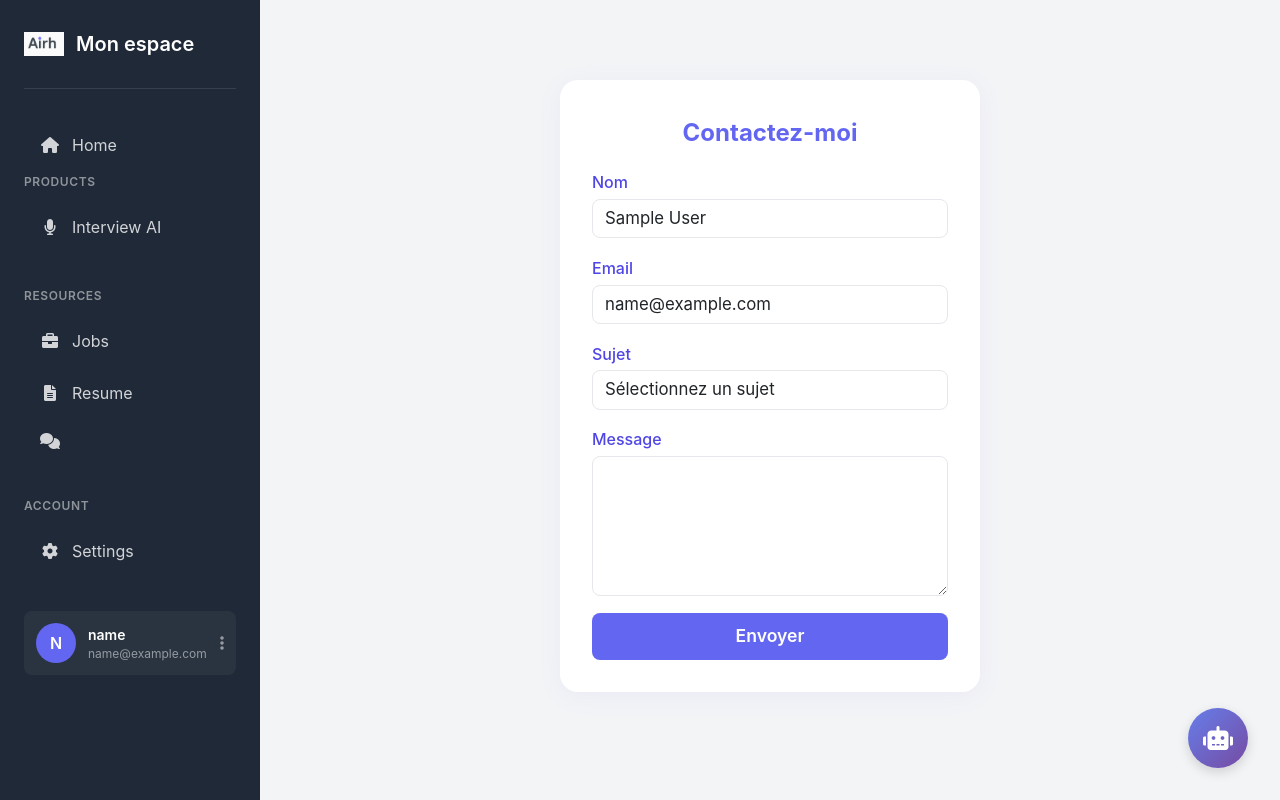
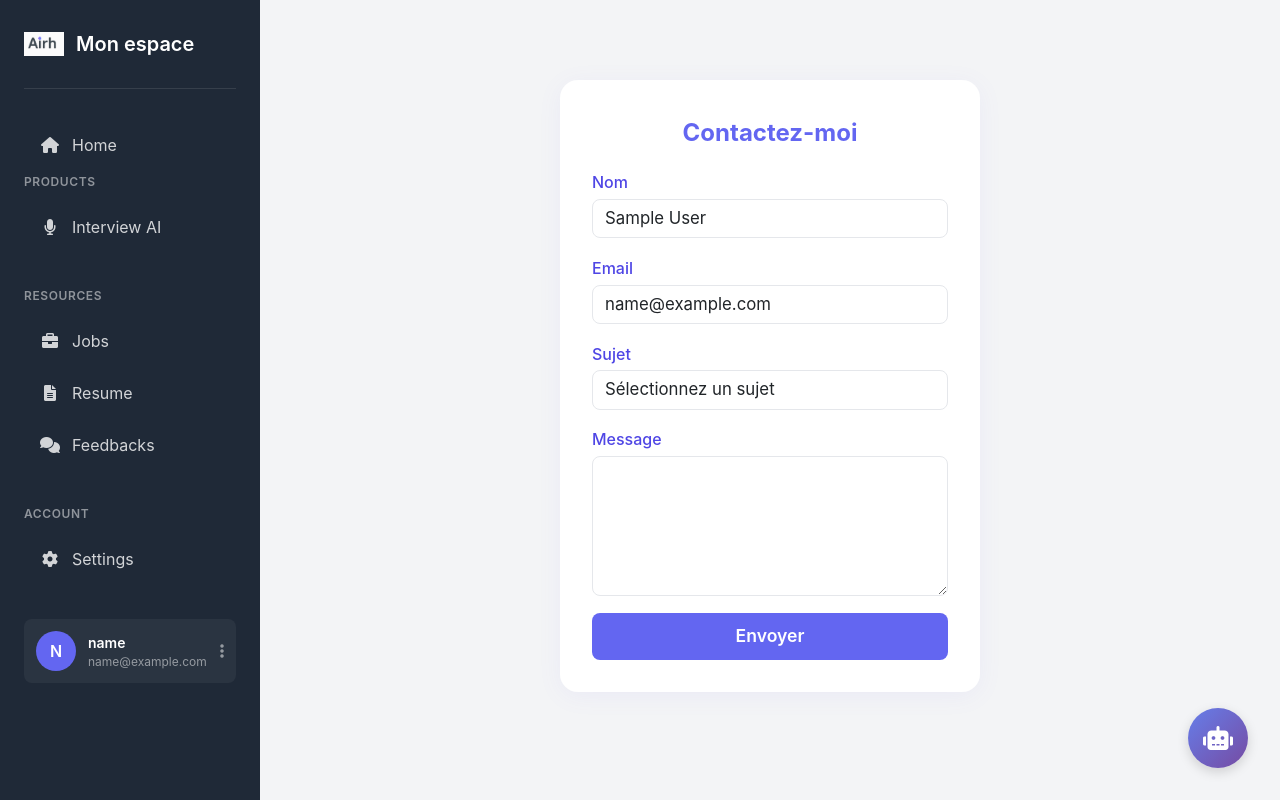
Before and after one commit to quentinL52/AI_interview_front, a Flask app: page /contact in a window 1280 px wide. Run offline with Flask 3, Linux system fonts and the light colour scheme; the visitor is signed in with stand-in values (Sample User, id 1); tables that the repository leaves empty hold one stand-in row (values such as "Sample post"); parts of the project's set-up code (start-up, migrations or seed data) failed here and were passed over.

Commit message:
Update base.html

```diff
--- a/templates/base.html
+++ b/templates/base.html
@@ -387,8 +387,9 @@
                     <i class="fas fa-file-alt"></i>
                     <span>Resume</span>
                 </a>
-            <a href="{{ url_for('feedback') }}" class="nav-item {% if request.endpoint == 'feedback' %}active{% endif %}">
+            <a href="{{ url_for('feedbacks') }}" class="nav-item {% if request.endpoint == 'feedbacks' %}active{% endif %}">
                 <i class="fas fa-comments"></i>
+                <span>Feedbacks</span>
             </a>
             </div>
 
```
